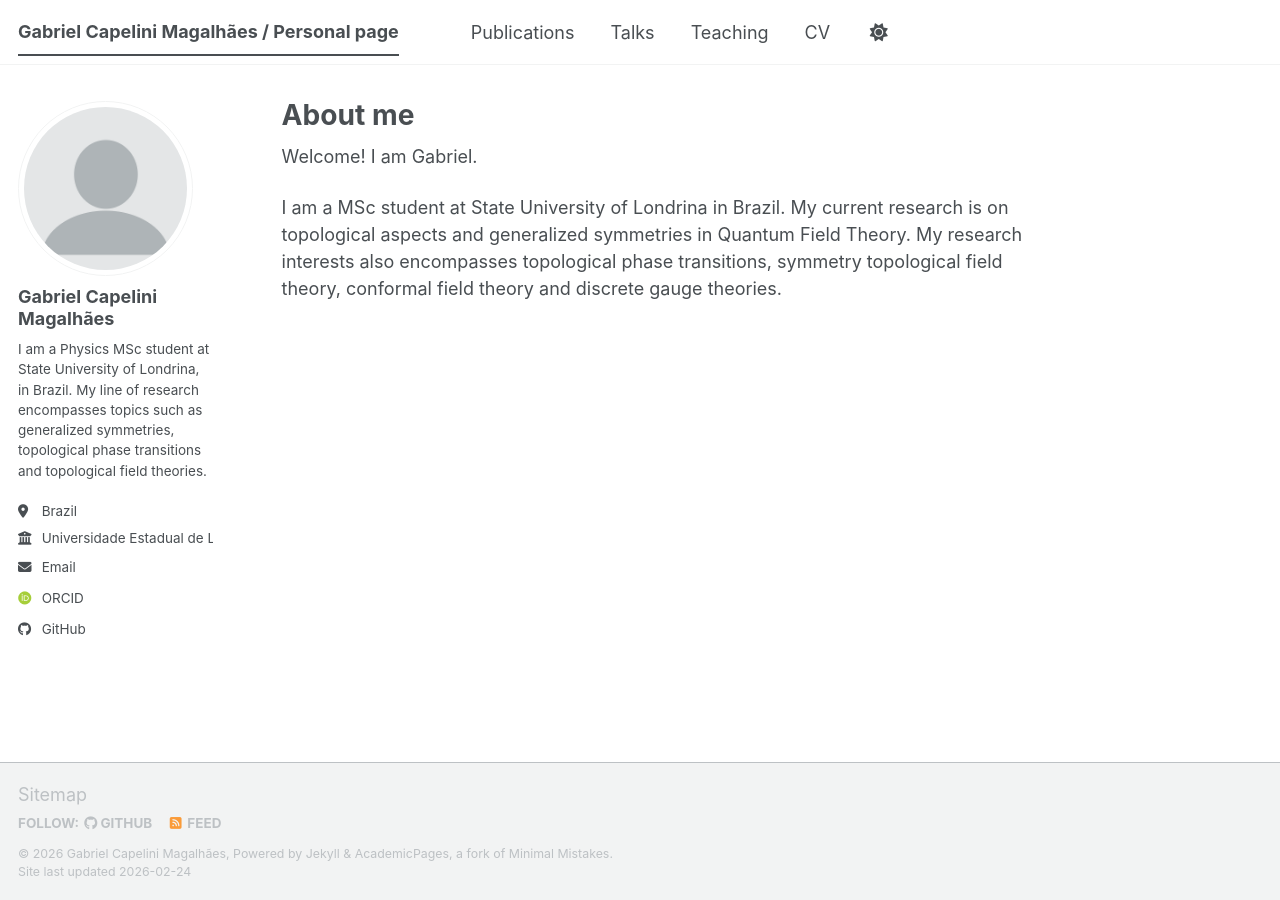
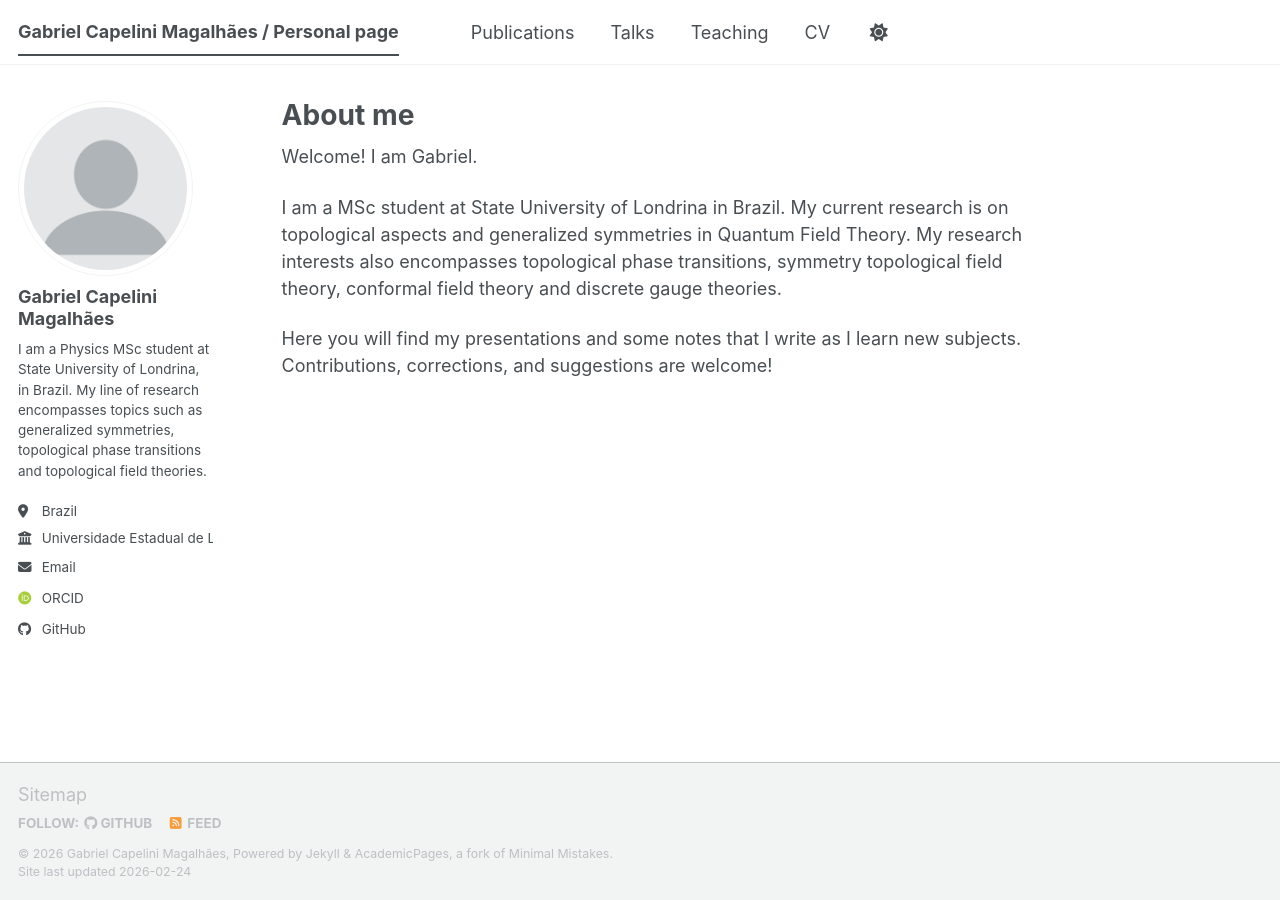
Before and after one commit to gabrielmglh/gabrielmglh.github.io, a Jekyll site: the page built from _pages/about.md, in a window 1280 px wide. Built offline with Jekyll 4.4.1, drawn with Linux system fonts in a browser that asks for light colours; some web fonts are replaced; a script bundle is joined from its source files by our own code; library files that are not in the unit come from our copies.

Commit message:
adding changes to about me

```diff
--- a/_pages/about.md
+++ b/_pages/about.md
@@ -10,3 +10,5 @@ Welcome! I am Gabriel.
 
 I am a MSc student at State University of Londrina in Brazil. My current research is on topological aspects and generalized symmetries in Quantum Field Theory.
 My research interests also encompasses topological phase transitions, symmetry topological field theory, conformal field theory and discrete gauge theories.
+
+Here you will find my presentations and some notes that I write as I learn new subjects. Contributions, corrections, and suggestions are welcome!
```
